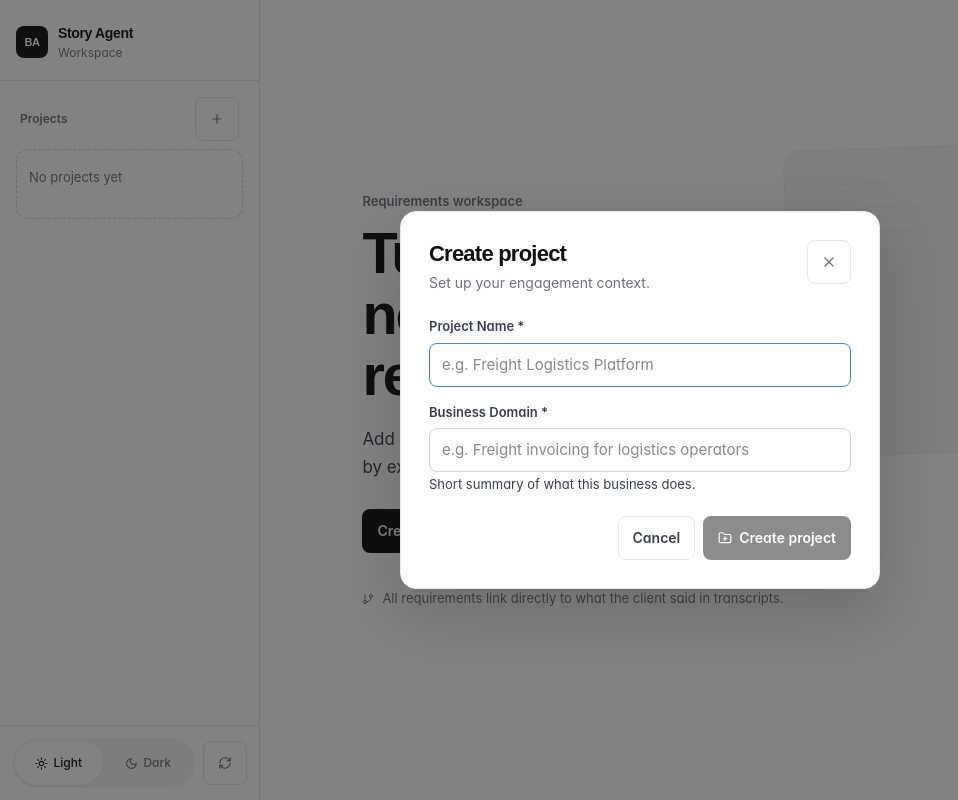
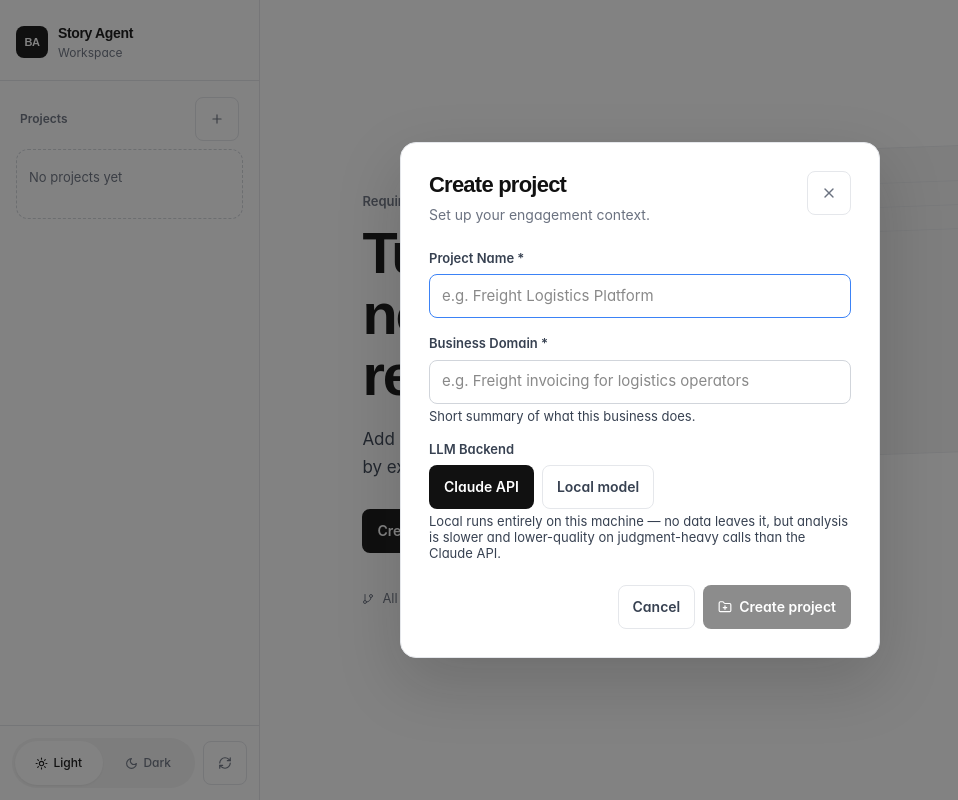
Before and after one commit to teransarathchandra/ba-story-agent, a React (Vite) app in the folder electron/: page / in a window 1280 px wide. Both pictures are taken after a click on the button 217 px from the left and 119 px from the top of the page. Shown: the whole page, without its empty margins (0-958 px from the left). Built offline with nearby package versions, Linux system fonts and the light colour scheme.

Commit message:
feat(electron): add llmBackend to typed IPC contract and project-create UI
Threads llmBackend ('claude' | 'local') through the renderer's typed
window.api contract, the project:create IPC handler, and a new backend
picker control in ProjectCreate.tsx (defaults to 'claude').

```diff
--- a/electron/src/main/ipc.ts
+++ b/electron/src/main/ipc.ts
@@ -69,7 +69,7 @@ export function setupIpc(): void {
   })
 
   ipcMain.handle('project:create', async (_event, data: {
-    name: string; domain: string; regulatory?: string; systemName?: string
+    name: string; domain: string; regulatory?: string; systemName?: string; llmBackend?: 'claude' | 'local'
   }) => {
     const db = getDb()
     return createProject(db, {
@@ -79,6 +79,7 @@ export function setupIpc(): void {
         ? RegulatoryContext.parse(data.regulatory)
         : 'none',
       systemName: data.systemName ?? null,
+      llmBackend: data.llmBackend ?? 'claude',
     })
   })
 
--- a/electron/src/renderer/components/ProjectCreate.tsx
+++ b/electron/src/renderer/components/ProjectCreate.tsx
@@ -10,6 +10,7 @@ interface Props {
 export default function ProjectCreate({ onCreated, onCancel }: Props) {
   const [name, setName] = useState('')
   const [domain, setDomain] = useState('')
+  const [llmBackend, setLlmBackend] = useState<'claude' | 'local'>('claude')
   const [loading, setLoading] = useState(false)
   const [fieldError, setFieldError] = useState<string | null>(null)
 
@@ -25,6 +26,7 @@ export default function ProjectCreate({ onCreated, onCancel }: Props) {
         domain: domain.trim(),
         regulatory: 'none',
         systemName: undefined,
+        llmBackend,
       })
       showSuccessToast(`Project "${project.name}" created`)
       onCreated(project)
@@ -75,7 +77,33 @@ export default function ProjectCreate({ onCreated, onCancel }: Props) {
             <p className="text-xs text-slate-400 mt-1">
               Short summary of what this business does.
             </p>
+          </div>
 
+          <div>
+            <label className="label">LLM Backend</label>
+            <div className="flex gap-2">
+              <button
+                type="button"
+                className={`btn ${llmBackend === 'claude' ? 'btn-primary' : 'btn-ghost'}`}
+                onClick={() => setLlmBackend('claude')}
+              >
+                Claude API
+              </button>
+              <button
+                type="button"
+                className={`btn ${llmBackend === 'local' ? 'btn-primary' : 'btn-ghost'}`}
+                onClick={() => setLlmBackend('local')}
+              >
+                Local model
+              </button>
+            </div>
+            <p className="text-xs text-slate-400 mt-1">
+              Local runs entirely on this machine — no data leaves it, but analysis is slower and
+              lower-quality on judgment-heavy calls than the Claude API.
+            </p>
+          </div>
+
+          <div>
             {fieldError && (
               <div className="flex items-center gap-1.5 mt-2 text-xs font-semibold text-red-500 bg-red-500/10 border border-red-500/30 rounded px-2.5 py-1.5">
                 <AlertCircle size={13} className="flex-shrink-0 text-red-500" />
--- a/electron/src/renderer/types/api.ts
+++ b/electron/src/renderer/types/api.ts
@@ -7,6 +7,7 @@ export interface Project {
   regulatoryContext: string
   systemName: string | null
   glossary: string | null
+  llmBackend: 'claude' | 'local'
   createdAt: string
 }
 
@@ -146,7 +147,7 @@ declare global {
       project: {
         list: () => Promise<Project[]>
         create: (data: {
-          name: string; domain: string; regulatory?: string; systemName?: string
+          name: string; domain: string; regulatory?: string; systemName?: string; llmBackend?: 'claude' | 'local'
         }) => Promise<Project>
         get: (id: string) => Promise<Project | null>
         status: (id: string) => Promise<ProjectStatus>
```
